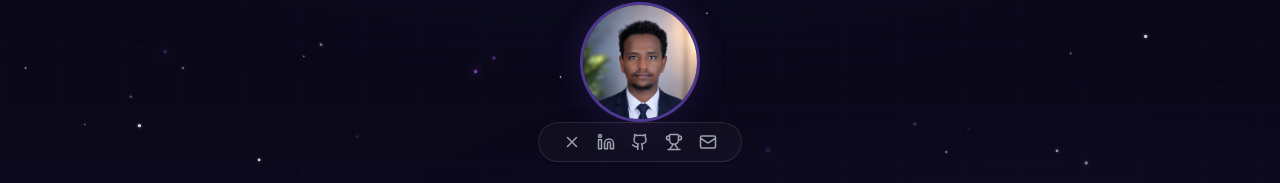
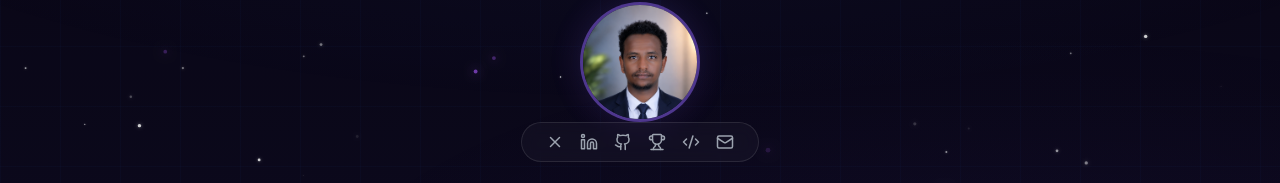
Before and after one commit to game-ale/game, a Next.js app: page / in a window 1280 px wide. Shown: the part 134-317 px from the top of the page. Built offline with nearby package versions, Linux system fonts and the light colour scheme.

Commit message:
Update social links and add Codeforces

```diff
--- a/src/components/sections/Hero.tsx
+++ b/src/components/sections/Hero.tsx
@@ -1,7 +1,7 @@
 "use client";
 
 import { motion } from "framer-motion";
-import { ArrowRight, FileText, Github, Linkedin, Mail, Trophy, X } from "lucide-react";
+import { ArrowRight, Code2, FileText, Github, Linkedin, Mail, Trophy, X } from "lucide-react";
 import NextImage from "next/image";
 import styles from "./Hero.module.css";
 import { useTranslation } from "@/i18n/LanguageContext";
@@ -40,7 +40,7 @@ export default function Hero() {
                     <a href="https://x.com/alemu_geme88545" target="_blank" rel="noopener noreferrer" aria-label="X (Twitter)" className={styles.socialIcon}>
                         <X size={18} />
                     </a>
-                    <a href="https://www.linkedin.com/in/gemechu-alemu-bedasa/" target="_blank" rel="noopener noreferrer" aria-label="LinkedIn" className={styles.socialIcon}>
+                    <a href="https://www.linkedin.com/in/gemechu-alemu-bedasa-9a5185338" target="_blank" rel="noopener noreferrer" aria-label="LinkedIn" className={styles.socialIcon}>
                         <Linkedin size={18} />
                     </a>
                     <a href="https://github.com/game-ale/" target="_blank" rel="noopener noreferrer" aria-label="GitHub" className={styles.socialIcon}>
@@ -48,6 +48,9 @@ export default function Hero() {
                     </a>
                     <a href="https://zindi.africa/users/game_ale" target="_blank" rel="noopener noreferrer" aria-label="Zindi" className={styles.socialIcon}>
                         <Trophy size={18} />
+                    </a>
+                    <a href="https://codeforces.com/profile/gemechualemu" target="_blank" rel="noopener noreferrer" aria-label="Codeforces" className={styles.socialIcon}>
+                        <Code2 size={18} />
                     </a>
                     <a href="mailto:alemugemechu44@mail.com" aria-label="Email" className={styles.socialIcon}>
                         <Mail size={18} />
```
